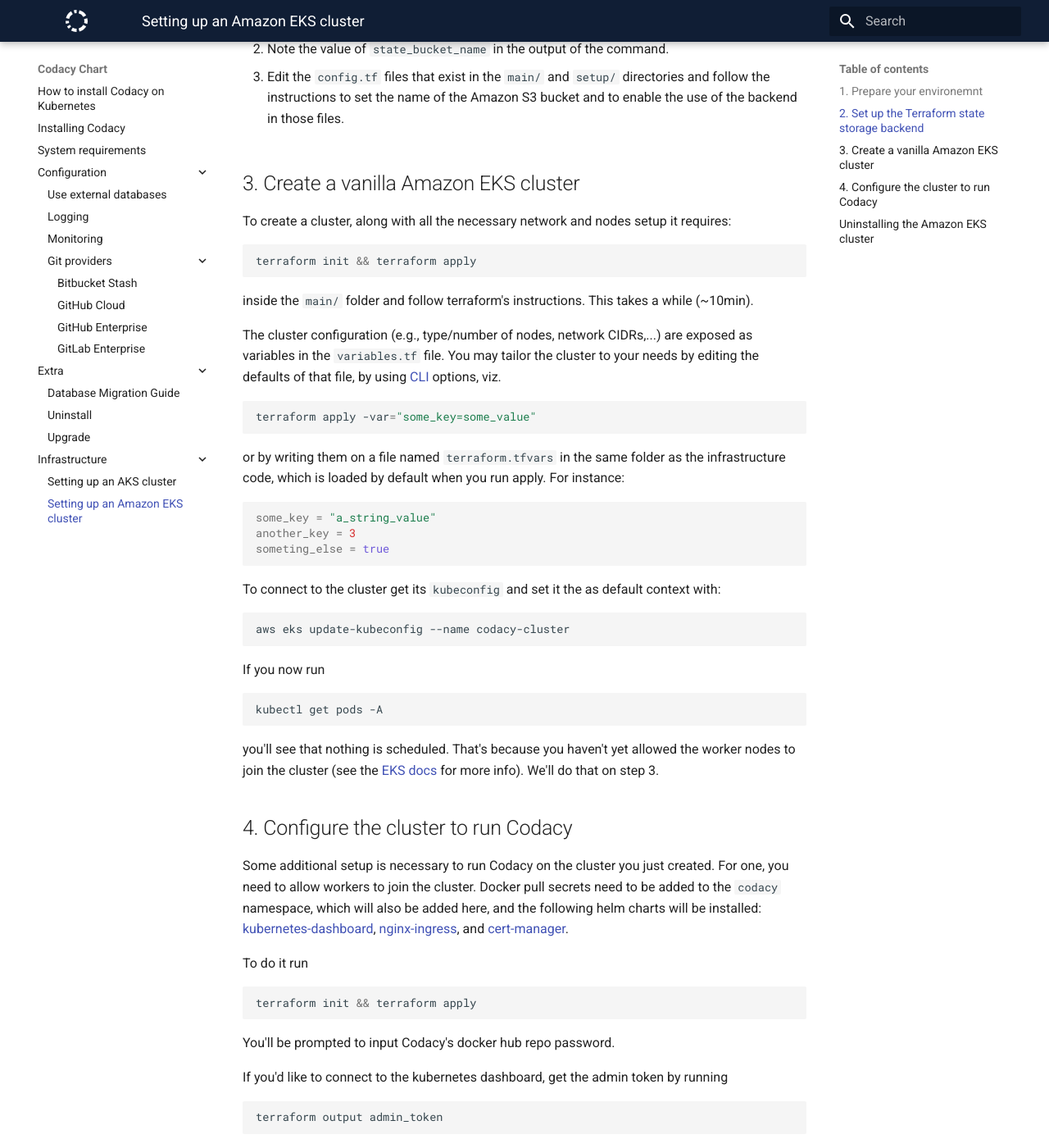
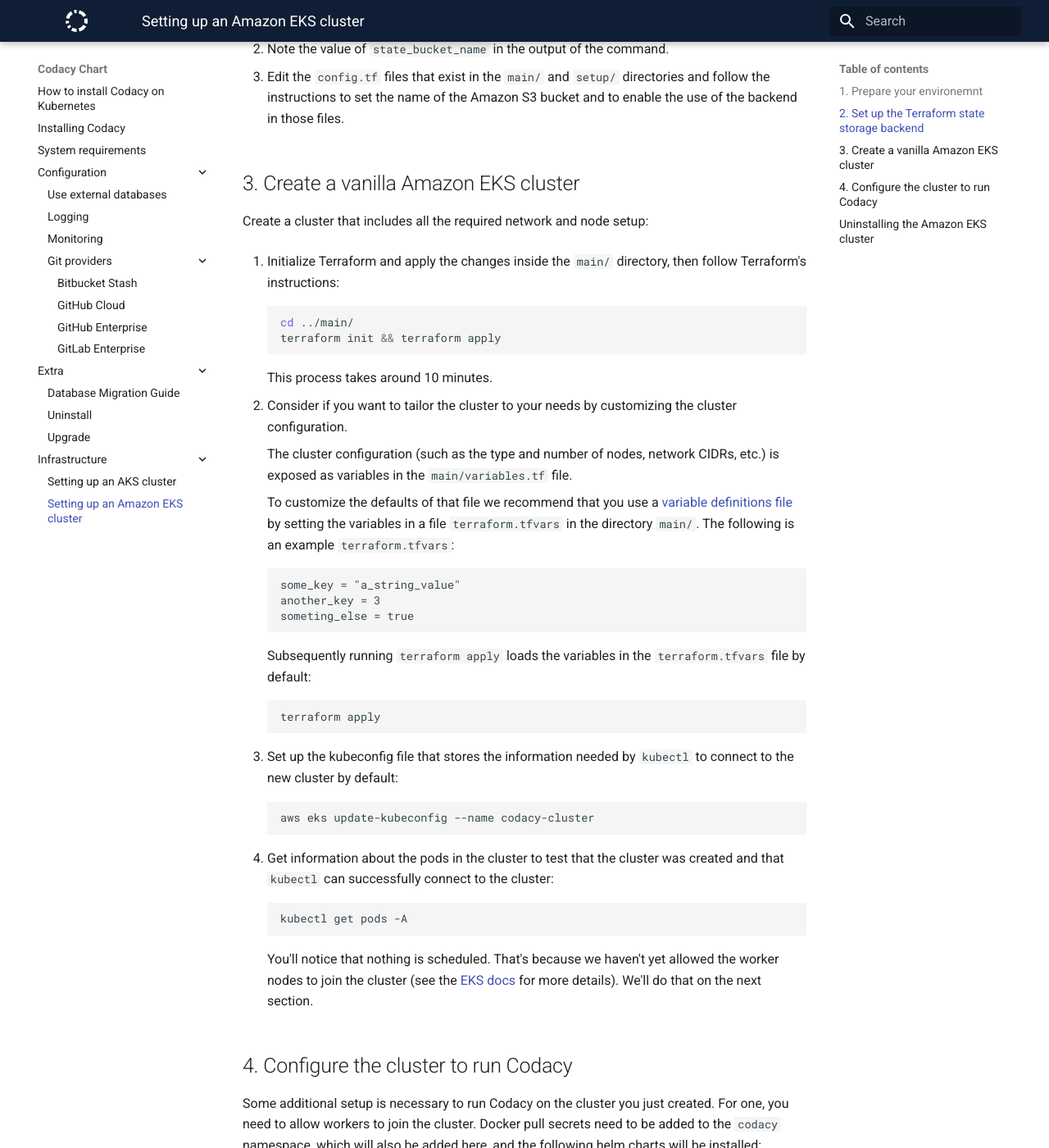
Before and after one commit to codacy/chart, an MkDocs documentation site: the page built from docs/infrastructure/eks-quickstart.md, in a window 1280 px wide and 1400 px high, scrolled down 1389 px. Shown: the whole window at 82% size. Built offline with MkDocs 1.6.1 and Material for MkDocs 9.7.7, drawn with Linux system fonts in a browser that asks for light colours; some of the changed text lies outside the part shown.

Commit message:
Improve section Create a vanilla Amazon EKS cluster

````diff
--- a/docs/infrastructure/eks-quickstart.md
+++ b/docs/infrastructure/eks-quickstart.md
@@ -1,6 +1,6 @@
 # Setting up an Amazon EKS cluster
 
-Follow the steps below to set up an Amazon EKS cluster from scratch, including all the necessary underlying infrastructure, using Terraform:
+Follow the steps below to set up an Amazon EKS cluster from scratch, including all the necessary underlying infrastructure, using Terraform.
 
 ## 1. Prepare your environemnt
 
@@ -52,50 +52,48 @@
 
 ## 3. Create a vanilla Amazon EKS cluster
 
-To create a cluster, along with all the necessary network and nodes setup
-it requires:
+Create a cluster that includes all the required network and node setup:
 
-```bash
-terraform init && terraform apply
-```
+1. Initialize Terraform and apply the changes inside the `main/` directory, then follow Terraform's instructions:
 
-inside the `main/` folder and follow terraform's instructions. This takes a while (~10min).
+    ```bash
+    cd ../main/
+    terraform init && terraform apply
+    ```
 
-The cluster configuration (e.g., type/number of nodes, network CIDRs,...)
-are exposed as variables in the `variables.tf` file. You may tailor the cluster
-to your needs by editing the defaults of that file, by using
-[CLI](https://www.terraform.io/docs/configuration/variables.html) options, viz.
+    This process takes around 10 minutes.
 
-```bash
-terraform apply -var="some_key=some_value"
-```
+1. Consider if you want to tailor the cluster to your needs by customizing the cluster configuration.
 
-or by writing them on a file named `terraform.tfvars` in the same folder
-as the infrastructure code, which is loaded by default when you run apply.
-For instance:
+    The cluster configuration (such as the type and number of nodes, network CIDRs, etc.) is exposed as variables in the `main/variables.tf` file.
 
-```bash
-some_key = "a_string_value"
-another_key = 3
-someting_else = true
-```
+    To customize the defaults of that file we recommend that you use a [variable definitions file](https://www.terraform.io/docs/configuration/variables.html#variable-definitions-tfvars-files) by setting the variables in a file `terraform.tfvars` in the directory `main/`. The following is an example `terraform.tfvars`:
 
-To connect to the cluster get its `kubeconfig` and set it the as default
-context with:
+    ```text
+    some_key = "a_string_value"
+    another_key = 3
+    someting_else = true
+    ```
 
-```bash
-aws eks update-kubeconfig --name codacy-cluster
-```
+    Subsequently running `terraform apply` loads the variables in the `terraform.tfvars` file by default:
 
-If you now run
+    ```bash
+    terraform apply
+    ```
 
-```bash
-kubectl get pods -A
-```
+1. Set up the kubeconfig file that stores the information needed by `kubectl` to connect to the new cluster by default:
 
-you'll see that nothing is scheduled. That's because you haven't yet allowed
-the worker nodes to join the cluster
-(see the [EKS docs](https://docs.aws.amazon.com/eks/latest/userguide/add-user-role.html) for more info). We'll do that on step 3.
+    ```bash
+    aws eks update-kubeconfig --name codacy-cluster
+    ```
+
+1. Get information about the pods in the cluster to test that the cluster was created and that `kubectl` can successfully connect to the cluster:
+
+    ```bash
+    kubectl get pods -A
+    ```
+
+    You'll notice that nothing is scheduled. That's because we haven't yet allowed the worker nodes to join the cluster (see the [EKS docs](https://docs.aws.amazon.com/eks/latest/userguide/add-user-role.html) for more details). We'll do that on the next section.
 
 ## 4. Configure the cluster to run Codacy
 
````
